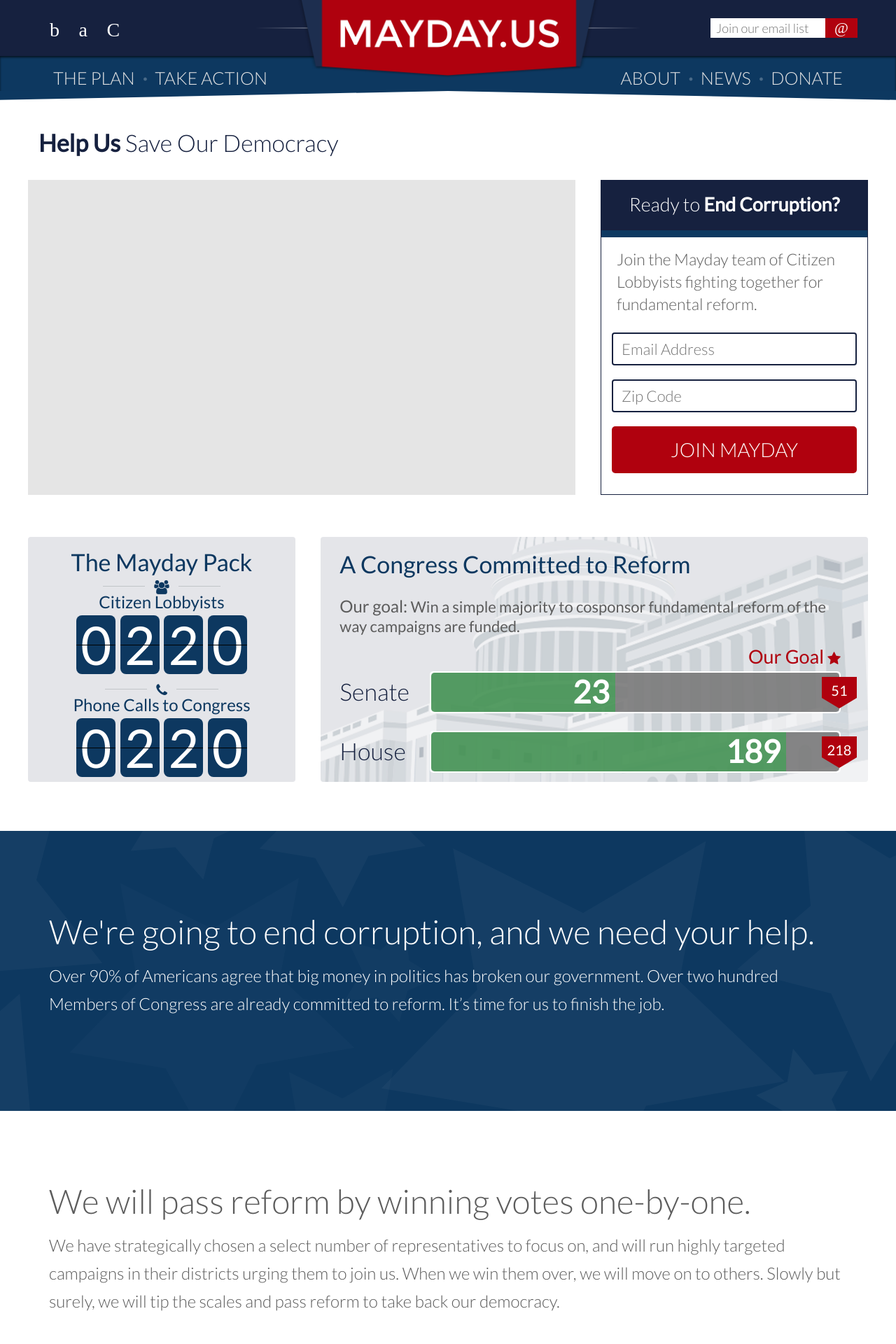
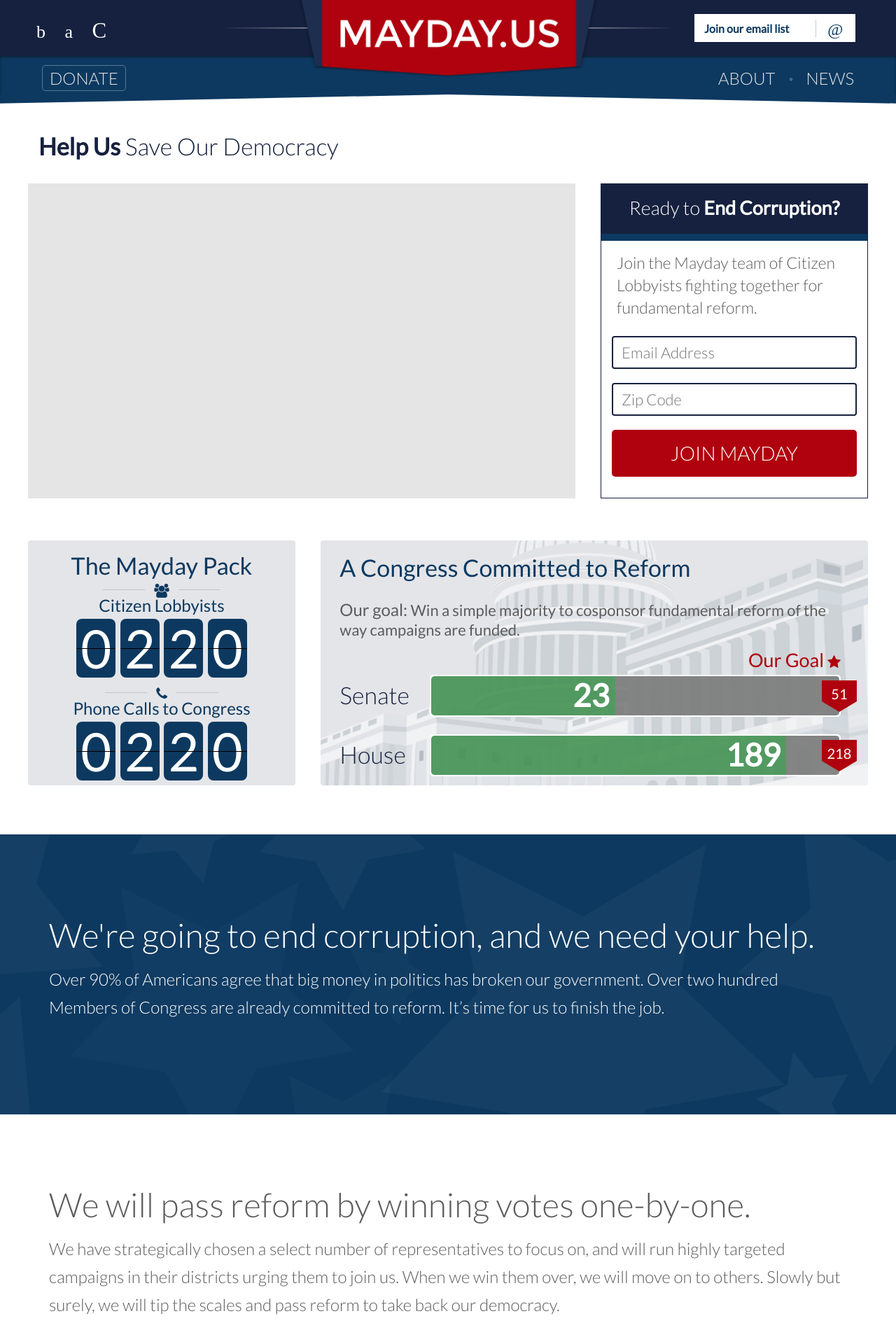
Before and after one commit to MayOneUS/mayday-2.0-frontend, a Jekyll site: the page built from index.html, in a window 1280 px wide. Shown: the top 1920 px of the page at 70% size. Built offline with Jekyll 4.4.1, drawn with Linux system fonts in a browser that asks for light colours; nearby versions of some CDN libraries; some web fonts are replaced; some of the changed text lies outside the part shown.

Commit message:
header-footer delayed launch links

```diff
--- a/_includes/footer.html
+++ b/_includes/footer.html
@@ -23,11 +23,8 @@
     <div class="vertical-fade-line hidden-xs"></div>
   </div>
   <div class="right-col hidden-xs col-sm-3 col-md-3 col-lg-3">
-    <div><a href="/the_plan/">The Plan</a></div>
-    <div><a href="/take_action/">Take Action</a></div>
-    <div class="hr"></div>
     <div><a href="/about_us/">About</a></div>
     <div><a href="/news/">News</a></div>
-    <div><a href="/donate/">Donate</a></div>
+    <div class="donate-link"><a href="/donate/">DONATE</a></div>
   </div>
 </footer>
--- a/_includes/header.html
+++ b/_includes/header.html
@@ -2,15 +2,16 @@
   <div class="top-nav">
     <div class="container">
       <div class="icon-bar-left hidden-xs">
-        <a href="https://www.facebook.com/MAYDAYdotUS" target="_blank"><span class="socicon">b</span></a>
-        <a href="https://twitter.com/maydayus" target="_blank"><span class="socicon">a</span></a>
-        <a href="http://www.reddit.com/r/maydaypac" target="_blank"><span class="socicon">C</span></a>
+        <a class="facebook" href="https://www.facebook.com/MAYDAYdotUS" target="_blank"><span class="socicon">b</span></a>
+        <a class="twitter" href="https://twitter.com/maydayus" target="_blank"><span class="socicon">a</span></a>
+        <a class="reddit" href="http://www.reddit.com/r/maydaypac" target="_blank"><span class="socicon">C</span></a>
       </div>
       <div class="logo"><a href="/"><img src="/images/web_logo_2x.png"></a></div>
       <div class="search-section-right hidden-xs">
         <form>
           <input type="email" placeholder="Join our email list"/>
           <button type="submit">
+            <div class="divide-line"></div>
             <span class="socicon">@</span>
           </button>
         </form>
@@ -21,16 +22,12 @@
   <div class="sub-nav hidden-xs">
     <div class="container">
       <div class="left-links">
-        <a href="/the_plan/">THE PLAN</a>
-        <span class="middle-dot">·</span>
-        <a href="/take_action/">TAKE ACTION</a>
+        <a class="donate-link" href="/donate/">DONATE</a>
       </div>
       <div class="right-links">
         <a href="/about_us/">ABOUT</a>
         <span class="middle-dot">·</span>
         <a href="/news/">NEWS</a>
-        <span class="middle-dot">·</span>
-        <a href="/donate/">DONATE</a>
       </div>
     </div>
   </div>
--- a/_sass/_base.scss
+++ b/_sass/_base.scss
@@ -13,9 +13,9 @@
 /**
  * Variables
  */
-$navy-blue-color: rgb(22,33,63);
+$navy-blue-color: #16213f;
 $navy-blue-mid-color: rgb(30,46,80);
-$navy-blue-light-color: rgb(13,56,96);
+$navy-blue-light-color: #0d3960;
 $dark-red-color: #b0010e;
 $grey-blue-color: rgb(118, 159, 189);
 $offwhite-color: rgb(228,228,228);
--- a/_sass/_layout.scss
+++ b/_sass/_layout.scss
@@ -11,7 +11,7 @@
       position: relative;
       .icon-bar-left {
         position: absolute;
-        left: 8px;
+        left: -11px;
         top: 29px;
         width: 30%;
         height: 2em;
@@ -20,8 +20,13 @@
           padding: 8px;
           -webkit-font-smoothing: antialiased;
         }
+        .facebook, .twitter {
+          font-size: 26px;
+        }
+        .reddit {
+          font-size: 31px;
+        }
         span {
-          font-size: 28px;
           color: white;
           margin-right: 8px;
         }
@@ -47,44 +52,71 @@
       .search-section-right {
         z-index: 99;
         position: absolute;
-        top: 26px;
-        right: 0px;
+        top: 20px;
+        right: 3px;
         text-align: right;
+        font-size: 16px;
         form {
           display: inline-block;
+          color: $navy-blue-light-color;
+          ::-webkit-input-placeholder { /* WebKit browsers */
+            color: $navy-blue-light-color;
+            font-weight: bold;
+          }
+          :-moz-placeholder { /* Mozilla Firefox 4 to 18 */
+            color: $navy-blue-light-color;
+            opacity: 1;
+          }
+          ::-moz-placeholder { /* Mozilla Firefox 19+ */
+            color: $navy-blue-light-color;
+            opacity:  1;
+          }
+          :-ms-input-placeholder { /* Internet Explorer 10+ */
+            color: $navy-blue-light-color;
+          }
 
           width: 180px;
           @include tablet {
             width: 180px;
           }
           @include small-desktop {
-            width: 210px;
+            width: 220px;
           }
           @include large-desktop {
-            width: 210px;
+            width: 230px;
           }
           input {
-            height: 28px;
+            height: 40px;
             margin: 0;
             padding: 0;
-            padding-left: 8px;
+            padding-left: 14px;
             display: inline-block;
-            width: 78%;
+            width: 75%;
             float: left;
             border: none;
           }
           button {
             display: inline-block;
             float: right;
-            width: 22%;
-            height: 28px;
+            width: 25%;
+            height: 40px;
             margin: 0;
+            padding-top: 7px;
             outline: none;
             border: 0;
-            background-color: $dark-red-color;
+            background-color: #ffffff;
+            position: relative;
+            .divide-line {
+              position: absolute;
+              left: 0px;
+              top: 8px;
+              height: 25px;
+              width: 1px;
+              background-color: rgb(196,202,225);
+            }
             span {
-              color: white;
-              font-size: 1.2em;
+              color: $navy-blue-light-color;
+              font-size: 24px;
             }
           }
         }
@@ -92,9 +124,9 @@
       .fade-line {
         position: absolute;
         top: 39px;
-        width: 550px;
+        width: 650px;
         left: 50%;
-        margin-left: -275px;
+        margin-left: -325px;
         display: block;
         border: none;
         color: white;
@@ -108,41 +140,48 @@
   }
 
   .sub-nav {
-    height: 50px;
+    height: 55px;
     padding-top: 18px;
     background-color: $navy-blue-light-color;
-    font-weight: 300;
 
-    -webkit-box-shadow: inset 0px 2px 3px 0px rgba(0,0,0,.65);
-    -moz-box-shadow: inset 0px 2px 3px 0px rgba(0,0,0,.65);
-    box-shadow: inset 0px 2px 3px 0px rgba(0,0,0,.65);
+    -webkit-box-shadow: inset 0px 2px 3px 0px rgba(0,0,0,.4);
+    -moz-box-shadow: inset 0px 2px 3px 0px rgba(0,0,0,.4);
+    box-shadow: inset 0px 2px 3px 0px rgba(0,0,0,.4);
 
+    font-size: 16px;
     @include tablet {
-      font-size: 1.2em;
+      font-size: 20px;
     }
     @include small-desktop {
-      font-size: 1.4em;
+      font-size: 24px;
     }
     @include large-desktop {
-      font-size: 1.4em;
+      font-size: 24px;
     }
     a {
-      padding: 10px 6px;
+      padding: 3px 10px;
       color: $offwhite-color;
       line-height: 1.0;
     }
     .middle-dot {
       color: rgba(255,255,255, .25);
+      padding: 4px;
       font-weight: bold;
     }
     .left-links {
       float: left;
       display: inline-block;
+      margin-left: -10px;
       width: 40%;
+      a {
+        border: 1px solid rgb(91,121,150);
+        border-radius: 5px;
+      }
     }
     .right-links {
       float: right;
       text-align: right;
+      margin-right: -20px;
       display: inline-block;
       width: 40%;
     }
@@ -281,7 +320,6 @@
         width: 75%;
         float: left;
         border: none;
-
       }
       button {
         display: inline-block;
@@ -340,26 +378,28 @@
     }
   }
   .right-col {
+    text-align: center;
     position: relative;
-    font-size: 17px;
+    font-size: 18px;
     font-weight: 400;
-    margin-top: -16px;
+    margin-top: -10px;
     div {
-      margin-left: 8px;
-      position: relative;
+      margin-top: 10px;
       a {
-        display: inline-block;
         padding: 10px;
         height: 30px;
         color: #e6e6e6;
       }
     }
-    .hr {
-      background-color: #ffffff;
-      height: 1px;
-      width: 100px;
-      opacity: .3;
-      margin: 18px 0 8px 15px;
+    .donate-link {
+      margin-top: 20px;
+
+      a {
+        font-size: 20px;
+        border: 1px solid #e6e6e6;
+        border-radius: 5px;
+        padding: 6px 20px;
+      }
     }
   }
 }
```
